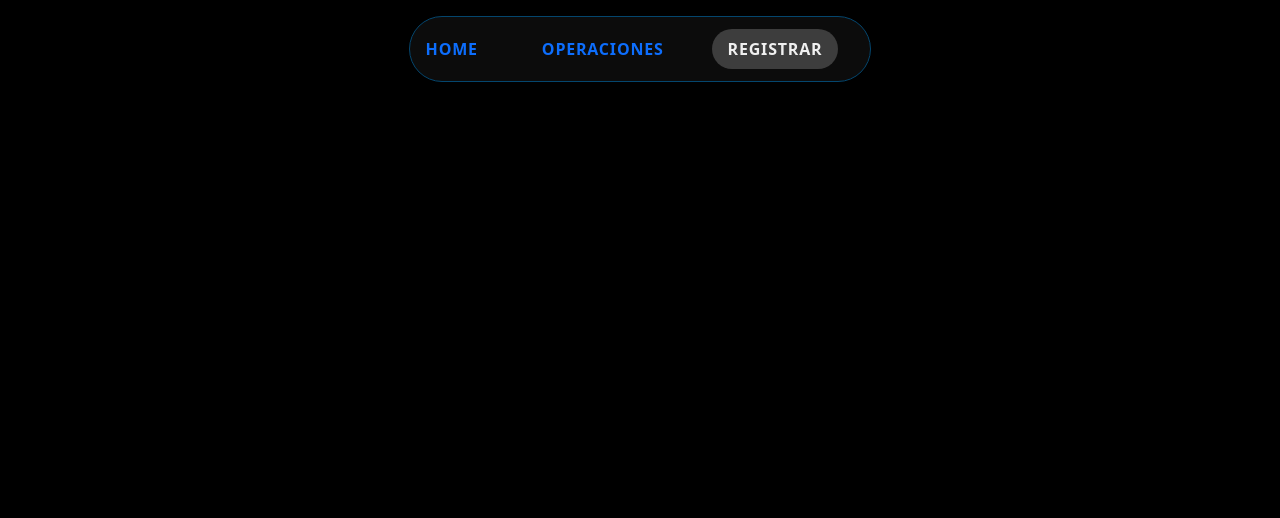
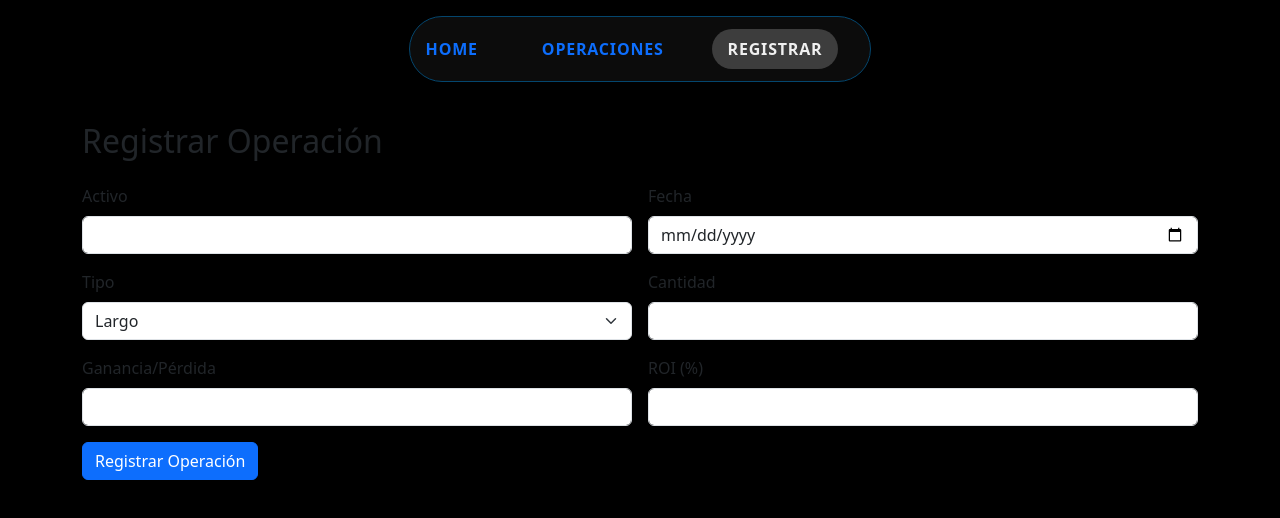
Before and after one commit to ThomasM-dev/TraderTracker, a React (Vite) app: page /registrar in a window 1280 px wide. Shown: the top 518 px of the page. Built offline with nearby package versions, Linux system fonts and the light colour scheme; no server answers; the database is empty.

Commit message:
feat: add RegistrationsOperation screen and integrate routing

```diff
--- a/src/App.jsx
+++ b/src/App.jsx
@@ -8,8 +8,7 @@ import Home from "./screens/Home";
 import { Route, Routes } from "react-router-dom";
 import "bootstrap/dist/css/bootstrap.min.css";
 import "./App.css";
-
-
+import RegistrationsOperation from "./screens/RegistrationsOperation";
 
 
 function App() {
@@ -28,6 +27,7 @@ function App() {
       <Routes>
         <Route path="/" element={<Home />} />
         <Route path="/operaciones" element={<Operations />} />
+        <Route path="registrar" element={<RegistrationsOperation/>}/>
       </Routes>
     </>
   );
--- a/src/components/DailyRentability/index.jsx
+++ b/src/components/DailyRentability/index.jsx
@@ -1,3 +1,4 @@
+import { useSelector } from "react-redux";
 import "./DailyRentability.css";
 import {
   AreaChart,
@@ -20,6 +21,7 @@ const data = [
 ];
 
 const DailyRentability = () => {
+  const operationsState= useSelector((state) => state.operations)
   return (
     <div className="daily-rentability">
       <ResponsiveContainer width="100%" height={300}>
--- /dev/null
+++ b/src/screens/RegistrationsOperation/index.jsx
@@ -0,0 +1,117 @@
+import React, { useState } from 'react';
+import 'bootstrap/dist/css/bootstrap.min.css';
+
+const RegistrationsOperation = () => {
+  const [formData, setFormData] = useState({
+    activo: '',
+    fecha: '',
+    tipo: 'Largo',
+    cantidad: '',
+    ganancia: '',
+    roi: ''
+  });
+
+  const handleChange = (e) => {
+    setFormData({
+      ...formData,
+      [e.target.name]: e.target.value
+    });
+  };
+
+  const handleSubmit = (e) => {
+    e.preventDefault();
+    console.log('Datos enviados:', formData);
+    // Aquí puedes enviar los datos a una API o guardarlos en el estado general
+  };
+
+  return (
+    <div className="container mt-4">
+      <h2 className="mb-4">Registrar Operación</h2>
+      <form onSubmit={handleSubmit} className="row g-3">
+        <div className="col-md-6">
+          <label className="form-label">Activo</label>
+          <input
+            type="text"
+            className="form-control"
+            name="activo"
+            value={formData.activo}
+            onChange={handleChange}
+            required
+          />
+        </div>
+
+        <div className="col-md-6">
+          <label className="form-label">Fecha</label>
+          <input
+            type="date"
+            className="form-control"
+            name="fecha"
+            value={formData.fecha}
+            onChange={handleChange}
+            required
+          />
+        </div>
+
+        <div className="col-md-6">
+          <label className="form-label">Tipo</label>
+          <select
+            className="form-select"
+            name="tipo"
+            value={formData.tipo}
+            onChange={handleChange}
+            required
+          >
+            <option value="Largo">Largo</option>
+            <option value="Corto">Corto</option>
+          </select>
+        </div>
+
+        <div className="col-md-6">
+          <label className="form-label">Cantidad</label>
+          <input
+            type="number"
+            className="form-control"
+            name="cantidad"
+            value={formData.cantidad}
+            onChange={handleChange}
+            required
+          />
+        </div>
+
+        <div className="col-md-6">
+          <label className="form-label">Ganancia/Pérdida</label>
+          <input
+            type="number"
+            step="any"
+            className="form-control"
+            name="ganancia"
+            value={formData.ganancia}
+            onChange={handleChange}
+            required
+          />
+        </div>
+
+        <div className="col-md-6">
+          <label className="form-label">ROI (%)</label>
+          <input
+            type="number"
+            step="any"
+            className="form-control"
+            name="roi"
+            value={formData.roi}
+            onChange={handleChange}
+            required
+          />
+        </div>
+
+        <div className="col-12">
+          <button type="submit" className="btn btn-primary">
+            Registrar Operación
+          </button>
+        </div>
+      </form>
+    </div>
+  );
+};
+
+export default RegistrationsOperation;
```
